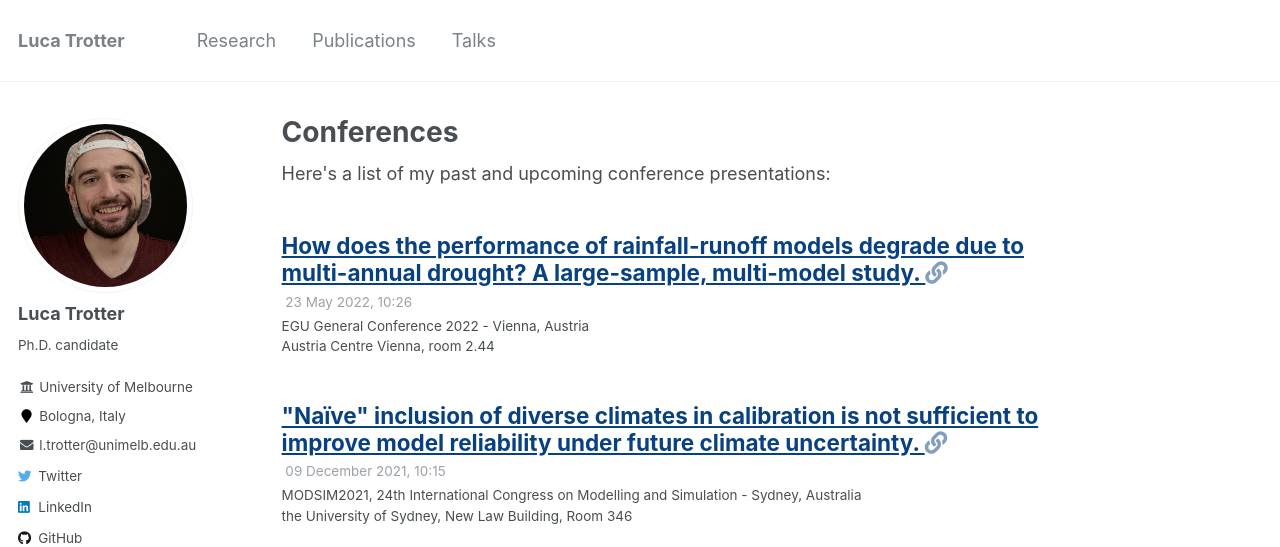
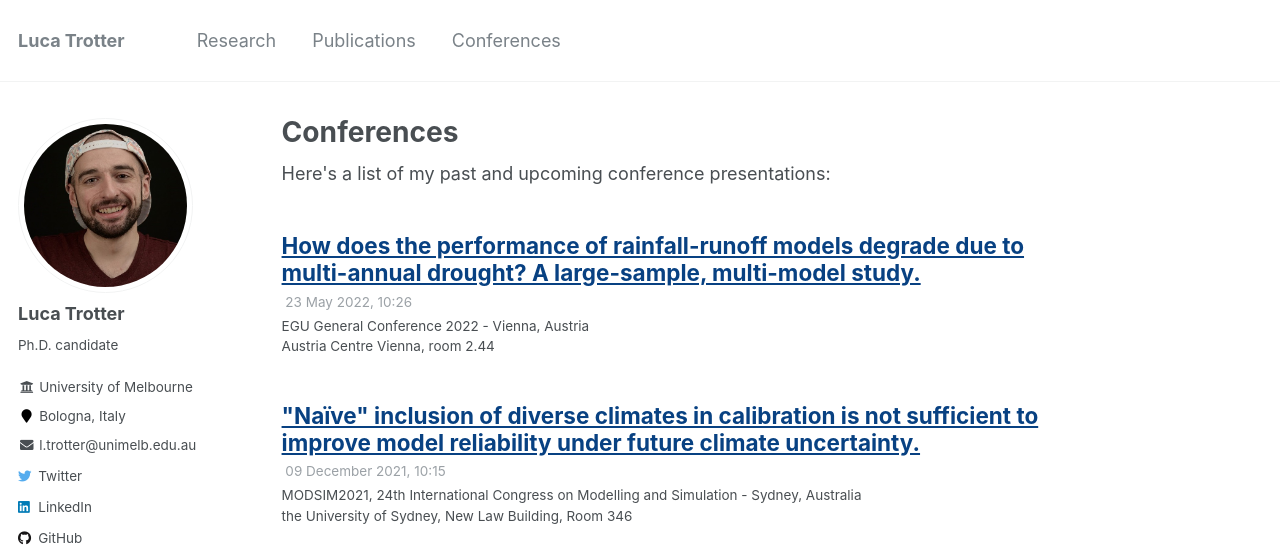
Before and after one commit to ltrotter/ltrotter.github.io, a Jekyll site: the page built from _pages/talks.html, in a window 1280 px wide. Shown: the top 547 px of the page. Built offline with Jekyll 4.4.1, drawn with Linux system fonts in a browser that asks for light colours; some web fonts are replaced.

Commit message:
Rename talks to conferences

```diff
--- a/_data/navigation.yml
+++ b/_data/navigation.yml
@@ -6,5 +6,5 @@ main:
   - title: "Publications"
     url: /publications/
 
-  - title: "Talks"
+  - title: "Conferences"
     url: /talks/
--- a/_includes/archive-single-talk.html
+++ b/_includes/archive-single-talk.html
@@ -27,7 +27,7 @@
     {% endif %}
     <h2 class="archive__item-title" itemprop="headline">
       {% if post.link %}
-        <a href="{{ post.link }}">{{ title }}</a> <a href="{{ base_path }}{{ post.url }}" rel="permalink"><i class="fa fa-link" aria-hidden="true" title="permalink"></i><span class="sr-only">Permalink</span></a>
+        <a href="{{ post.link }}">{{ title }}</a>
       {% else %}
         <a href="{{ base_path }}{{ post.url }}" rel="permalink">{{ title }}</a>
       {% endif %}
```
